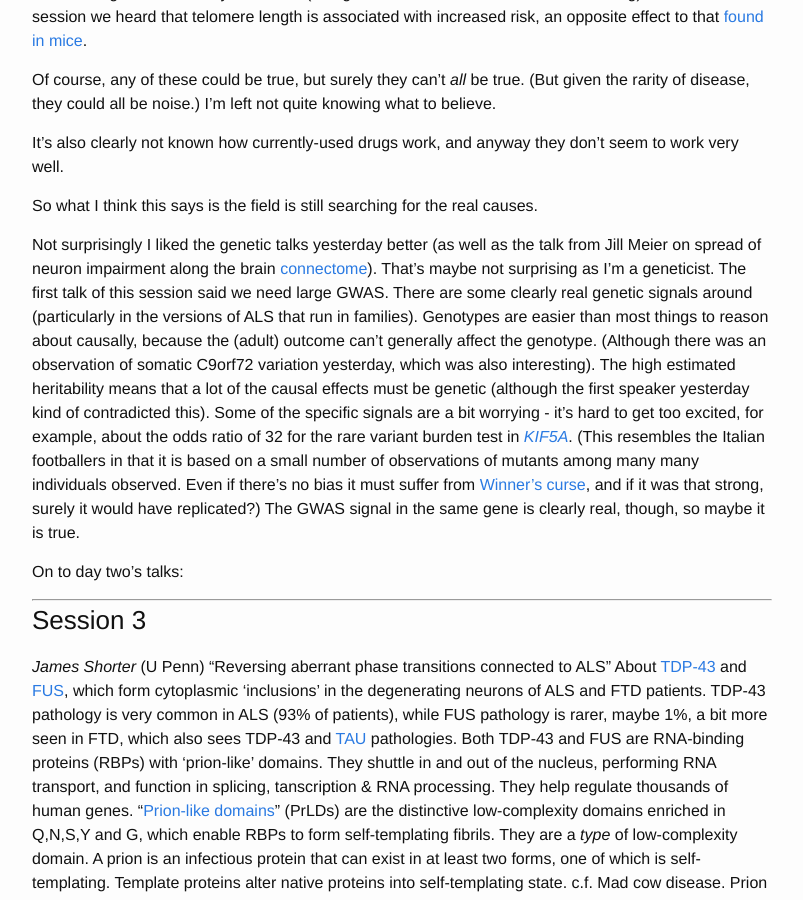
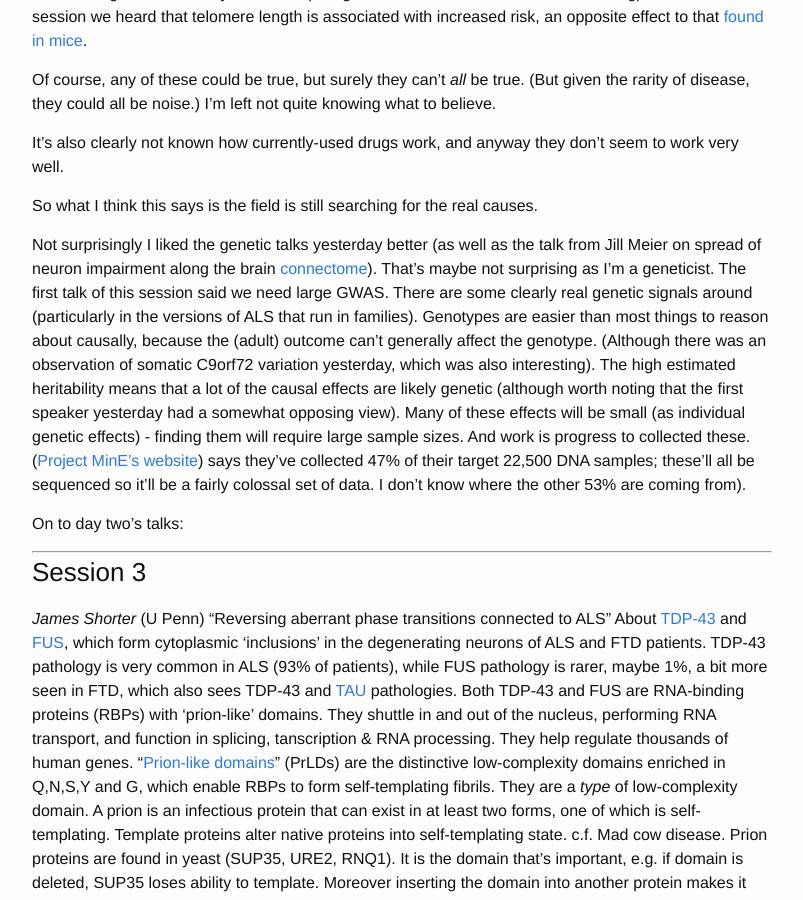
Before and after one commit to gavinband/gavinband.github.io, a Jekyll site: the page built from _posts/2018-06-21-ENCALS-Day-two-report.md, in a window 1280 px wide and 900 px high, scrolled down 410 px. Shown: the whole window, without its empty margins (238-1041 px from the left). Built offline with Jekyll 4.4.1, drawn with Linux system fonts in a browser that asks for light colours.

Commit message:
Update post to be less -ve

```diff
--- a/_posts/2018-06-21-ENCALS-Day-two-report.md
+++ b/_posts/2018-06-21-ENCALS-Day-two-report.md
@@ -20,7 +20,7 @@ It's also clearly not known how currently-used drugs work, and anyway they don't
 
 So what I think this says is the field is still searching for the real causes.
 
-Not surprisingly I liked the genetic talks yesterday better (as well as the talk from Jill Meier on spread of neuron impairment along the brain [connectome]((http://www.dutchconnectomelab.nl))).  That's maybe not surprising as I'm a geneticist. The first talk of this session said we need large GWAS. There are some clearly real genetic signals around (particularly in the versions of ALS that run in families).  Genotypes are easier than most things to reason about causally, because the (adult) outcome can't generally affect the genotype.  (Although there was an observation of somatic C9orf72 variation yesterday, which was also interesting).  The high estimated heritability means that a lot of the causal effects must be genetic (although the first speaker yesterday kind of contradicted this).  Some of the specific signals are a bit worrying - it's hard to get too excited, for example, about the odds ratio of 32 for the rare variant burden test in *[KIF5A](https://www.omim.org/entry/602821)*.  (This resembles the Italian footballers in that it is based on a small number of observations of mutants among many many individuals observed.  Even if there's no bias it must suffer from [Winner's curse](https://en.wikipedia.org/wiki/Winner%27s_curse), and if it was that strong, surely it would have replicated?)  The GWAS signal in the same gene is clearly real, though, so maybe it is true.
+Not surprisingly I liked the genetic talks yesterday better (as well as the talk from Jill Meier on spread of neuron impairment along the brain [connectome]((http://www.dutchconnectomelab.nl))).  That's maybe not surprising as I'm a geneticist. The first talk of this session said we need large GWAS. There are some clearly real genetic signals around (particularly in the versions of ALS that run in families).  Genotypes are easier than most things to reason about causally, because the (adult) outcome can't generally affect the genotype.  (Although there was an observation of somatic C9orf72 variation yesterday, which was also interesting).  The high estimated heritability means that a lot of the causal effects are likely genetic (although worth noting that the first speaker yesterday had a somewhat opposing view).  Many of these effects will be small (as individual genetic effects) - finding them will require large sample sizes.  And work is progress to collected these. ([Project MinE's website](https://www.projectmine.com)) says they've collected 47% of their target 22,500 DNA samples; these'll all be sequenced so it'll be a fairly colossal set of data.  I don't know where the other 53% are coming from).
 
 On to day two's talks:
 
```
Also changed, not shown: _posts/2018-06-20-ENCALS-Day-one-report.md (+1 -1 lines).
